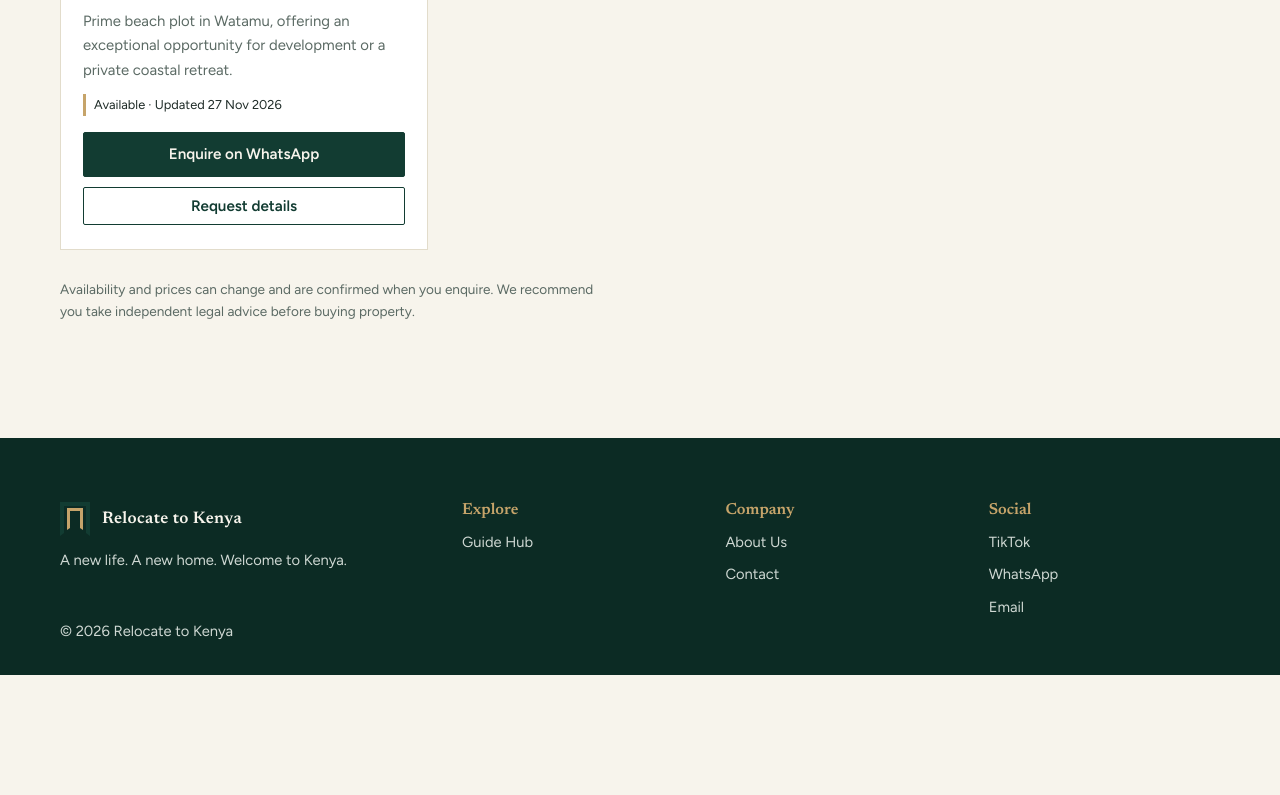
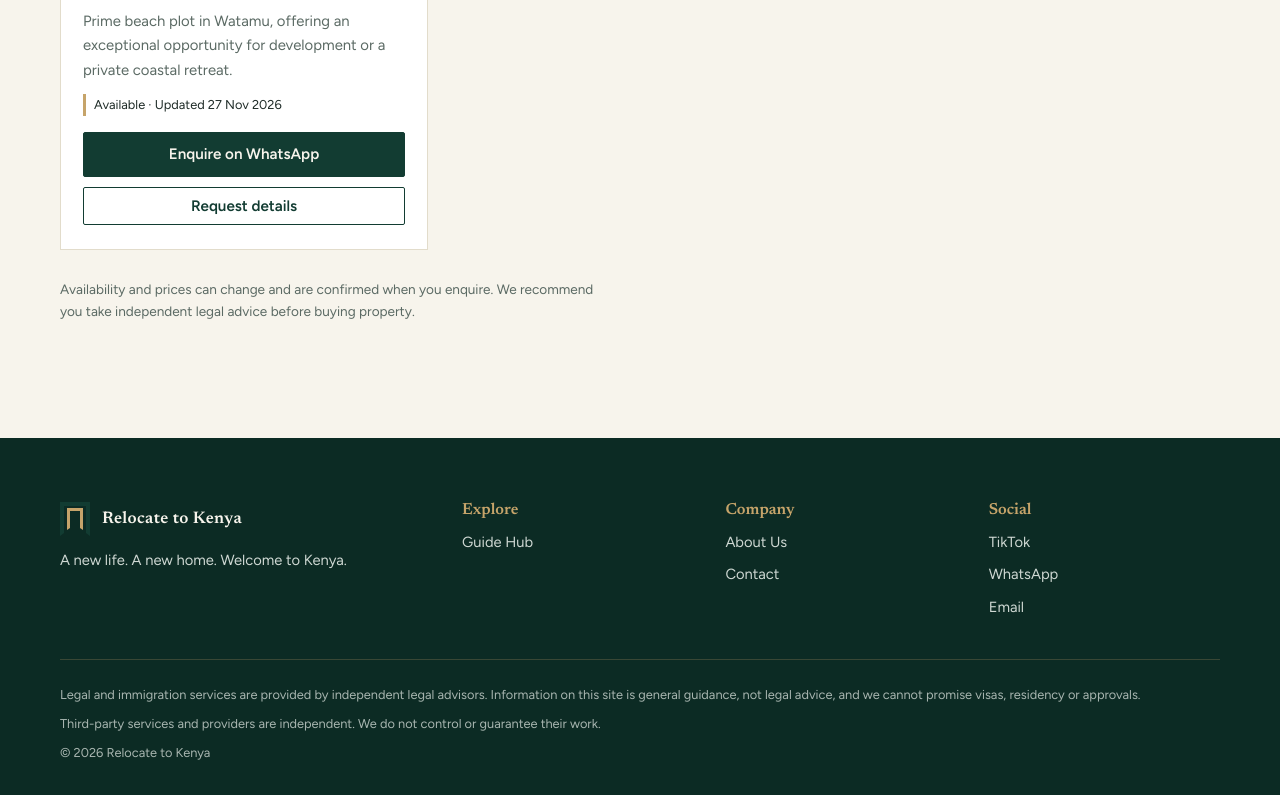
Before and after one commit to imoazy-Umrah/relocatetokenya, a plain HTML site: page properties/index.html in a window 1280 px wide. Shown: the part 1476-2271 px from the top of the page. Before the commit the page ends 2151 px from the top, so only its background shows below. Drawn offline with Linux system fonts and the light colour scheme.

Commit message:
Add versioning to CSS and JS file links
Updated stylesheet and script references with versioning.

```diff
--- a/properties/index.html
+++ b/properties/index.html
@@ -12,7 +12,7 @@
 <link rel="manifest" href="/site.webmanifest">
 <link rel="preconnect" href="https://fonts.googleapis.com"><link rel="preconnect" href="https://fonts.gstatic.com" crossorigin>
 <link href="https://fonts.googleapis.com/css2?family=Figtree:wght@400;500;600&family=Newsreader:opsz,wght@6..72,400;6..72,500;6..72,600&display=swap" rel="stylesheet">
-<link rel="stylesheet" href="/css/style.css">
+<link rel="stylesheet" href="/css/style.css?v=2">
 </head>
 <body>
 <svg width="0" height="0" style="position:absolute" aria-hidden="true"><symbol id="mark" viewBox="0 0 30 34"><path fill="#123C32" d="M0 0h30v34l-4-3V4H4v27l-4 3z"/><path fill="#C6A46A" d="M7 6h16v22l-3-2V9H10v17l-3 2z"/></symbol></svg>
@@ -55,9 +55,12 @@
 <div><h4>Company</h4><ul><li><a href="/about">About Us</a></li><li><a href="/contact">Contact</a></li></ul></div>
 <div><h4>Social</h4><ul><li><a href="https://www.tiktok.com/@relocatetokenya" target="_blank" rel="noopener">TikTok</a></li><li><a href="https://wa.me/254706688115" target="_blank" rel="noopener">WhatsApp</a></li><li><a href="mailto:info@relocatetokenya.co.ke">Email</a></li></ul></div>
 </div>
+<div class="disclaimer">
+<p>Legal and immigration services are provided by independent legal advisors. Information on this site is general guidance, not legal advice, and we cannot promise visas, residency or approvals.</p>
+<p>Third-party services and providers are independent. We do not control or guarantee their work.</p>
 <p>© <span id="year"></span> Relocate to Kenya</p>
 </div></div></footer>
 <script src="/js/main.js"></script>
-<script src="/js/properties.js"></script>
+<script src="/js/properties.js?v=3"></script>
 </body>
 </html>
```
